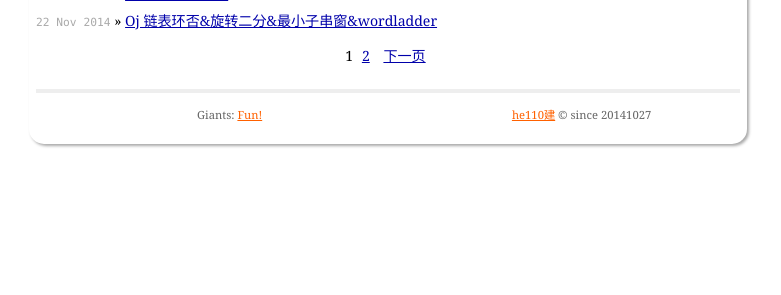
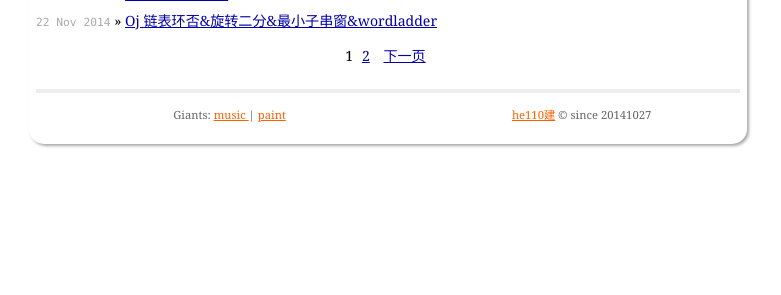
Before and after one commit to he110jian/he110jian.github.io, a Jekyll site: the page built from index.html, in a window 1280 px wide. Shown: the part 644-939 px from the top of the page, without its empty margins (252-1033 px from the left). Built offline with Jekyll 4.4.1, drawn with Linux system fonts in a browser that asks for light colours; the list of posts is cut into pages by our own code.

Commit message:
2017年12月6日15:07:06

```diff
--- a/_layouts/default.html
+++ b/_layouts/default.html
@@ -27,7 +27,8 @@
     <div class="contact">
       <div class="contactItem">
       <p>
-         Giants: <a href="/scale/music.html" target="_blank"> Fun! </a>
+         Giants: <a href="/scale/music.html" target="_blank"> music </a> |
+		 <a href="/paint/paint.html" target="_blank"> paint </a>
       </p>
     </div>
       <div class="contactItem1">
```
